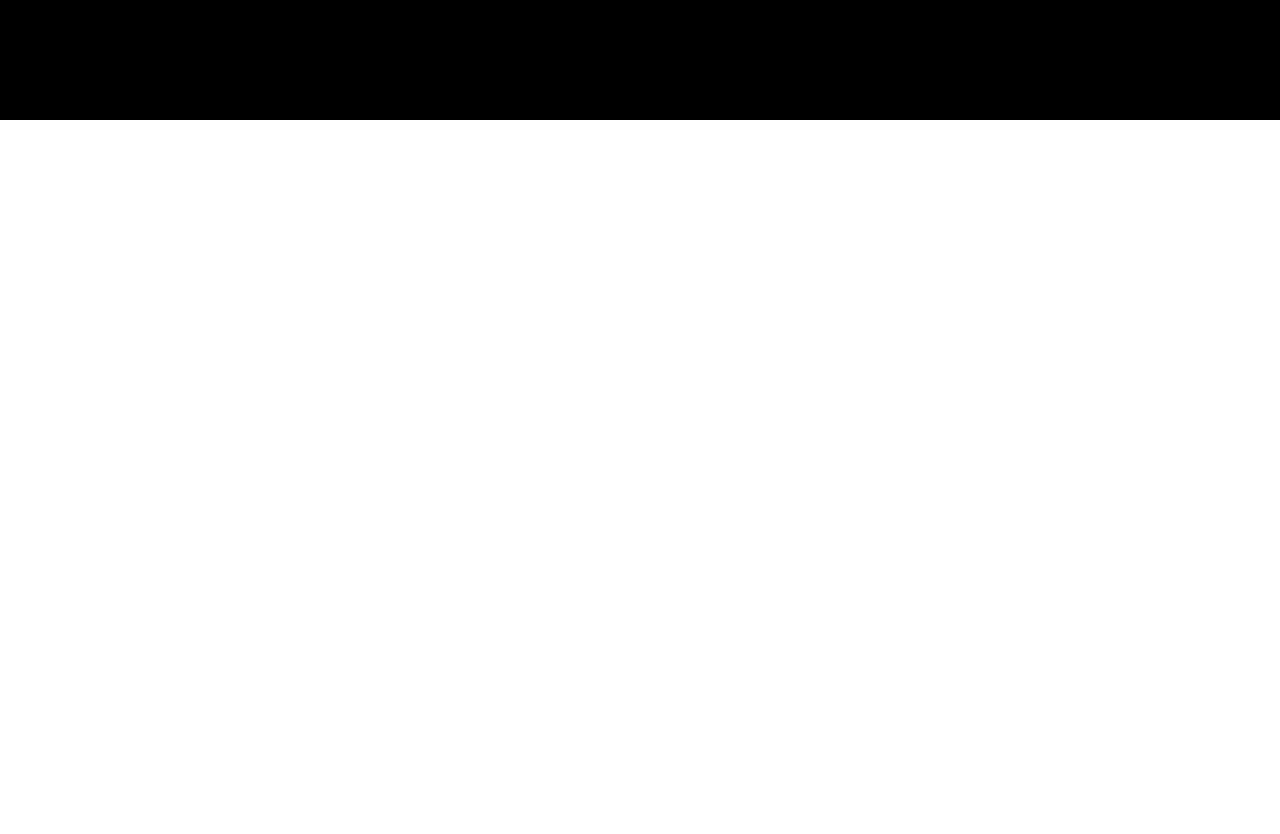
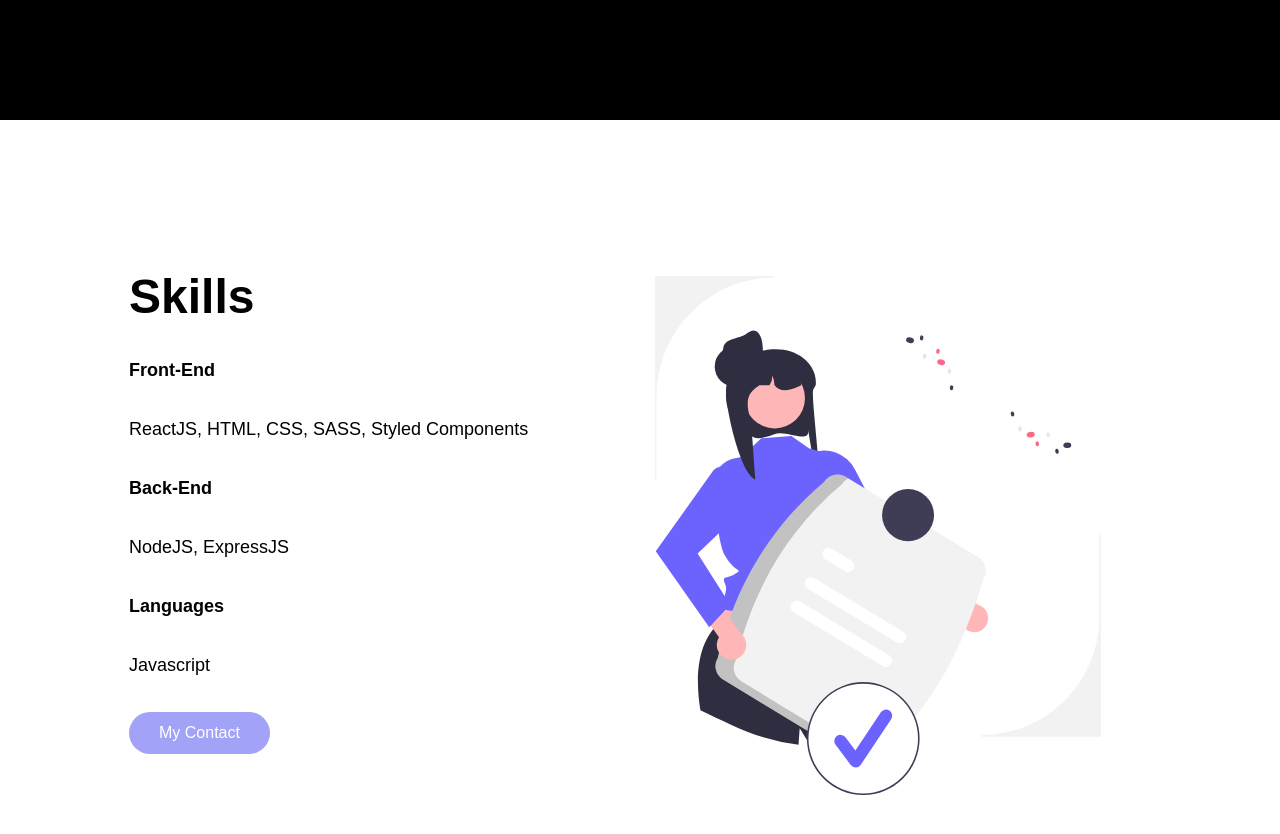
Before and after one commit to NyergesC/react-styled-components-project, a React (Create React App) app: page / in a window 1280 px wide. Shown: the part 3200-4034 px from the top of the page. Before the commit the page ends 3320 px from the top, so only its background shows below. Built offline with nearby package versions, Linux system fonts and the light colour scheme; a web font is replaced by a local one.

Commit message:
skills section added

```diff
--- a/src/components/InfoSection/Data.js
+++ b/src/components/InfoSection/Data.js
@@ -1,4 +1,4 @@
-import img from '../../images/svg-1.svg'
+
 
 export const homeObjOne = {
     id: 'about',
--- /dev/null
+++ b/src/components/Skills/SkillElements.js
@@ -0,0 +1,101 @@
+import styled from 'styled-components'
+
+export const SkillContainer = styled.div`
+    color: #fff;
+    background: ${({lightBg}) => (lightBg ? '#f9f9f9' : '#fff')};
+
+    @media srceen and (max-width: 768px){
+        padding: 100px 0;
+    }
+
+`
+export const SkillWrapper = styled.div`
+    display:grid;
+    z-index:1;
+    height: 860px;
+    width: 100%;
+    max-width: 1100px;
+    margin-right: auto;
+    margin-left: auto;
+    padding: 0 24px;
+    justify-content: center;
+
+`
+
+export const SkillRow = styled.div`
+    display:grid;
+    grid-auto-columns: minmax(auto, 1fr);
+    align-items:center;
+    grid-template-areas: ${({imgStart}) => (imgStart ? `'col2 col1'` : `'col1 col2'` )};
+
+    @media screen and (max-width: 768px){
+        grid-template-areas: ${({imgStart}) => (imgStart ? `'col1' 'col2'` : `'col1 col1' 'col2 col2'`)}
+    }
+
+`
+
+
+export const Column1 = styled.div`
+    margin-bottom: 15px;
+    padding: 0 15px;
+    grid-area: col1;
+
+`
+export const Column2 = styled.div`
+    margin-bottom: 15px;
+    padding: 0 15px;
+    grid-area: col2;
+
+`
+export const TextWrapper = styled.div`
+    max-width: 540px;
+    padding-top: 0;
+    padding-bottom: 60px;
+
+`
+export const SkillH1 = styled.h1`
+    margin-bottom: 34px;
+    font-size: 48px;
+    line-height: 1.1;
+    font-weight: 600;
+    color: #000;
+
+    @media screen and (max-width: 480px) {
+        font-size: 32px;
+    }
+
+ `
+ export const SkillH2 = styled.h2`
+    max-width:440px;
+    margin-bottom: 35px;
+    font-size:18px;
+    line-height:24px;
+    color: #000;
+
+`
+ export const Skillspan = styled.p`
+    max-width:440px;
+    margin-bottom: 35px;
+    font-size:18px;
+    line-height:24px;
+    color: #000;
+
+`
+
+export const BtnWrap = styled.div`
+    display:flex;
+    justify-content: flex-start;
+
+`
+
+export const ImgWrap = styled.div`
+    max-width: 555px;
+    height: 100%;
+
+`
+
+export const Img = styled.img`
+    width:90%;
+    margin: 0 0 10px 0;
+    padding-right: 0;
+`
--- /dev/null
+++ b/src/components/Skills/index.js
@@ -0,0 +1,41 @@
+import React from 'react'
+import Icon1 from '../../images/svg-6.svg'
+import {Button} from '../ButtonElements';
+import {SkillContainer, SkillWrapper, Skillspan, SkillRow, Column1, TextWrapper, SkillH1, SkillH2, BtnWrap, Column2, ImgWrap, Img} from './SkillElements'
+
+const Skill = ({primary, dark}) => {
+    return (
+        <>
+         <SkillContainer>
+            <SkillWrapper>
+                <SkillRow>
+                    <Column1>
+                        <TextWrapper>
+                            <SkillH1>Skills</SkillH1>
+                            <SkillH2>Front-End</SkillH2>
+                            <Skillspan>ReactJS, HTML, CSS, SASS, Styled Components</Skillspan>
+                            <SkillH2>Back-End</SkillH2>
+                            <Skillspan>NodeJS, ExpressJS</Skillspan>
+                            <SkillH2>Languages</SkillH2>
+                            <Skillspan>Javascript</Skillspan>
+                            <BtnWrap>
+                                <Button to="project" smooth={true} duration={500} spy={true} exact='true' offset={-80} primary={true} dark={true}
+                                >My Contact</Button>
+                            </BtnWrap>
+                        </TextWrapper>
+                    </Column1>
+                    <Column2>
+                        <ImgWrap>
+                            <Img src={Icon1} />
+                        </ImgWrap>
+                    </Column2>
+                </SkillRow>
+            </SkillWrapper>
+
+         </SkillContainer>
+         </>
+  )
+}
+
+
+export default Skill
--- a/src/pages/index.js
+++ b/src/pages/index.js
@@ -5,6 +5,7 @@ import LandingPage from '../components/LandingPage'
 import InfoSection from '../components/InfoSection'
 import { homeObjOne, homeObjThree } from '../components/InfoSection/Data'
 import Project from '../components/Projects'
+import Skill from '../components/Skills'
 
 const Home  = () => {
     const [isOpen, setIsOpen] = useState(false)
@@ -22,6 +23,7 @@ const Home  = () => {
       <InfoSection {...homeObjOne}/>
       <Project />
       <InfoSection {...homeObjThree}/>
+      <Skill />
 
 
     </>
```
Also changed, not shown: src/images/svg-6.svg (added).
